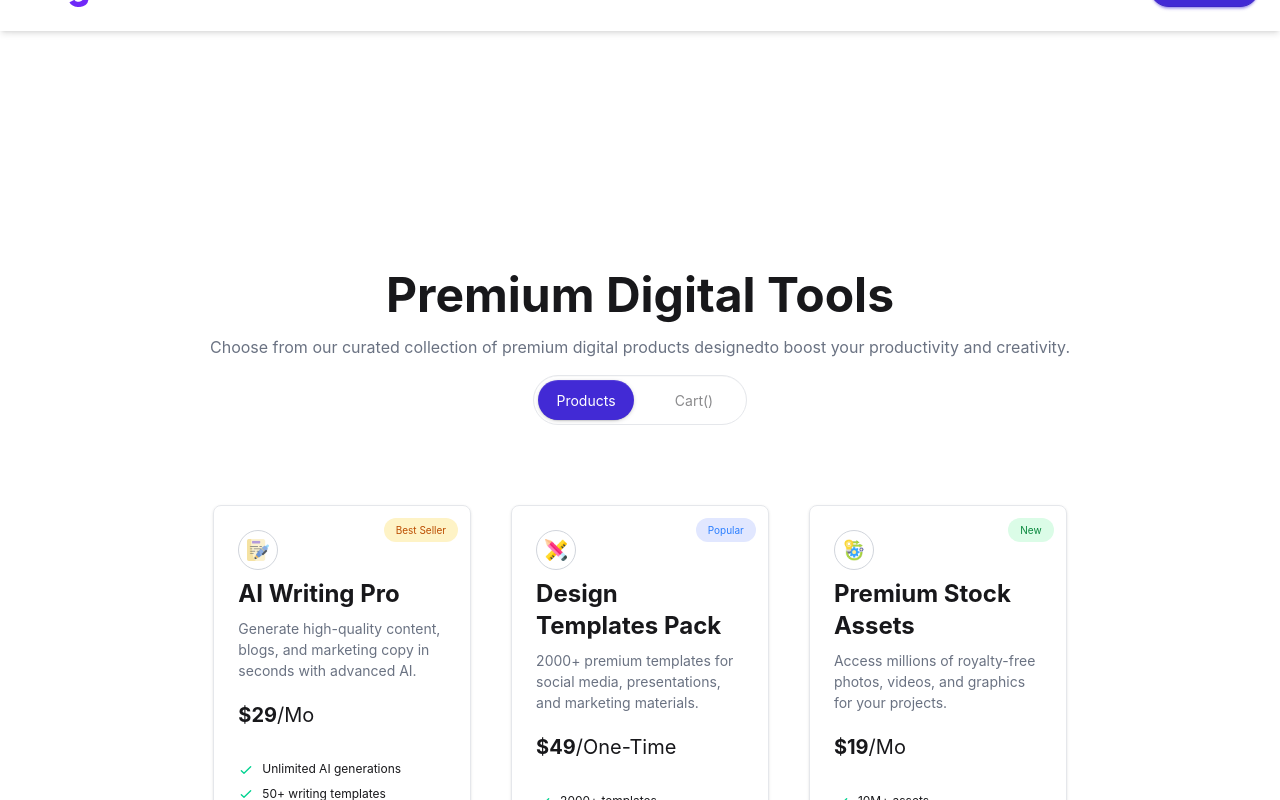
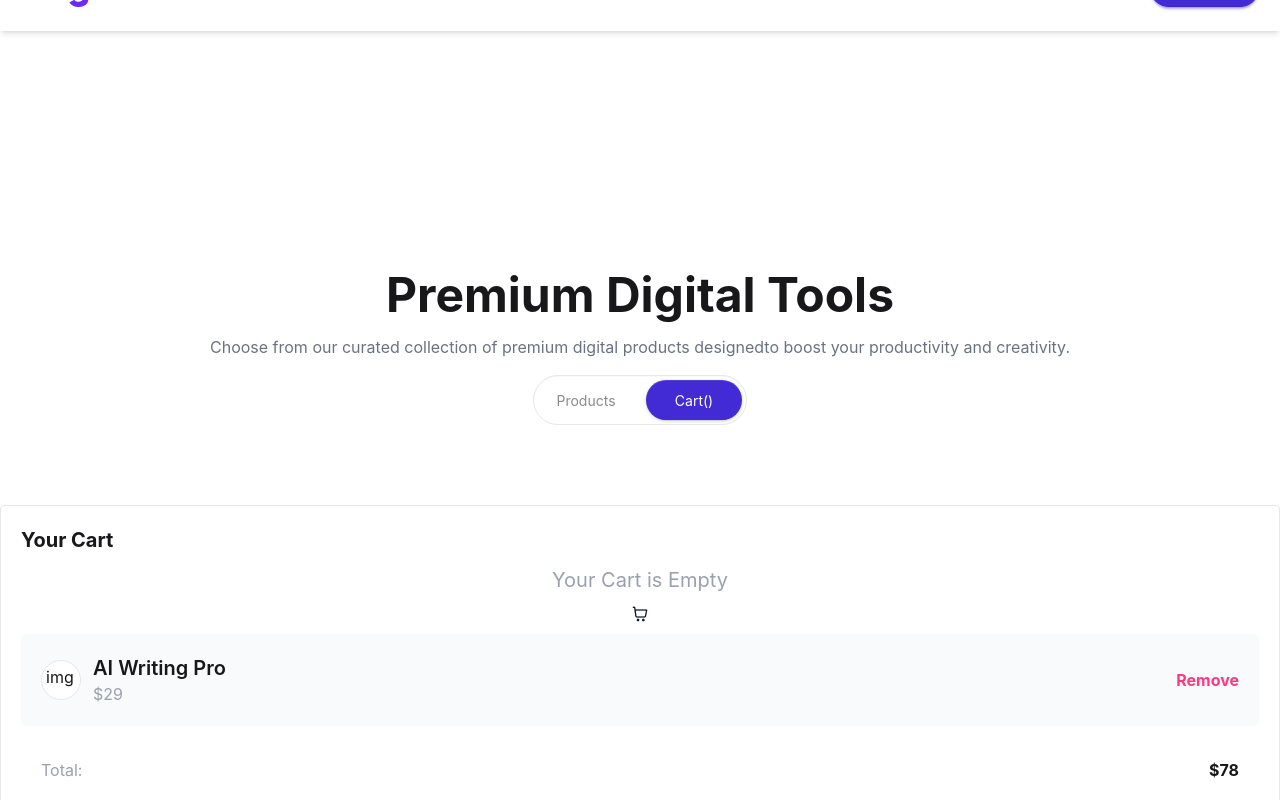
Before and after one commit to devmishu/tool-verse, a React (Vite) app: page / in a window 1280 px wide. Both pictures are taken after a click on the tab "Cart()". Shown: the part 769-1569 px from the top of the page. Built offline with nearby package versions, Linux system fonts and the light colour scheme.

Commit message:
deasign a card section

```diff
--- a/src/App.jsx
+++ b/src/App.jsx
@@ -1,4 +1,4 @@
-import { use } from "react";
+import { use, useState } from "react";
 import Footer from "./components/Footer/Footer"
 import Header from "./components/Header/Header"
 import Main from "./components/Main/Main";
@@ -14,10 +14,16 @@ const itemDataPromise = fetchItem();
 
 function App() {
   const itemData = use(itemDataPromise);
+  const [activeTab, setActiveTab] = useState("Products");
+
   return (
     <div className="space-y-60">
       <Header navList={navList} />
-      <Main itemData={itemData} />
+      <Main
+        itemData={itemData}
+        setActiveTab={setActiveTab}
+        activeTab={activeTab}
+      />
       <Footer navList={navList} />
     </div>
   )
--- /dev/null
+++ b/src/UI/CartCard.jsx
@@ -0,0 +1,19 @@
+
+const CartCard = () => {
+    return (
+        <div className="p-5 bg-[#F9FAFC] rounded-md flex justify-between items-center ">
+            <div className="flex items-center gap-3 ">
+                <div className="w-10 h-10 border border-gray-200 p-1 rounded-full bg-white">
+                    <p >img</p>
+                </div>
+                <div>
+                    <h2 className="text-xl font-semibold ">AI Writing Pro</h2>
+                    <p className="text-gray-400">$29</p>
+                </div>
+            </div>
+            <button className="font-bold text-[#FF3980] hover:cursor-pointer">Remove</button>
+        </div>
+    );
+};
+
+export default CartCard;
--- a/src/components/Main/Main.jsx
+++ b/src/components/Main/Main.jsx
@@ -3,20 +3,26 @@ import TransparentPricing from './TransparentPricing/TransparentPricing';
 import StateHeader from './Stats/StatHeader/StateHeader';
 import StateItem from './Stats/StatItem/StateItem';
 import { Suspense } from 'react';
+import StatCartItem from './Stats/StatCartItem/StatCartItem';
 
 const fetchTransparentPricing = async () => {
     const res = await fetch('/transparentPricingData.json')
     return res.json();
 }
 
-const Main = ({ itemData }) => {
+const Main = ({ itemData, setActiveTab, activeTab }) => {
     const transparentPricingPromise = fetchTransparentPricing();
     console.log(itemData);
     return (
         <div className='space-y-20'>
-            <StateHeader />
-            <StateItem itemData={itemData} />
-            <Suspense fallback="Loading...">
+            <StateHeader activeTab={activeTab} setActiveTab={setActiveTab} />
+            {
+                activeTab === 'Products' ? <StateItem
+                    itemData={itemData}
+                /> : <StatCartItem />
+            }
+
+            <Suspense fallback={<span className="loading loading-spinner loading-xs"></span>}>
                 <TransparentPricing transparentPricingPromise={transparentPricingPromise} />
             </Suspense>
         </div>
--- /dev/null
+++ b/src/components/Main/Stats/StatCartItem/StatCartItem.jsx
@@ -0,0 +1,25 @@
+
+import CartCard from '../../../../UI/CartCard';
+import cartIcon from '../../../../assets/products/shopping-cart.png'
+
+const StatCartItem = () => {
+    return (
+        <div className='container mx-auto p-5 border border-gray-200  rounded-sm space-y-3 '>
+            <h2 className='text-xl font-bold'>Your Cart</h2>
+
+            <div className='flex flex-col justify-center items-center gap-3 '>
+                <h2 className='text-xl text-gray-400 '>Your Cart is Empty</h2>
+                <img src={cartIcon} alt="" />
+            </div>
+            <CartCard/>
+            <div className='flex justify-between p-5 '>
+                <h2 className='text-gray-400'>Total:</h2>
+                <h2 className='font-bold'>$78</h2>
+            </div>
+            <button className='btn btn-primary rounded-full w-full'>Proceed to Checkout</button>
+
+        </div>
+    );
+};
+
+export default StatCartItem;
--- a/src/components/Main/Stats/StatHeader/StateHeader.jsx
+++ b/src/components/Main/Stats/StatHeader/StateHeader.jsx
@@ -2,11 +2,11 @@
 import StateTab from './StateTab';
 import Title from './Title';
 
-const StateHeader = () => {
+const StateHeader = ({ activeTab, setActiveTab }) => {
     return (
         <div className='flex flex-col items-center justify-center gap-4 '>
             <Title />
-            <StateTab />
+            <StateTab activeTab={activeTab} setActiveTab={setActiveTab} />
         </div>
     );
 };
--- a/src/components/Main/Stats/StatHeader/StateTab.jsx
+++ b/src/components/Main/Stats/StatHeader/StateTab.jsx
@@ -1,9 +1,30 @@
+const StateTab = ({ activeTab, setActiveTab }) => {
+    return (
+        <div
+            role="tablist"
+            className="tabs tabs-box bg-transparent border border-gray-200 rounded-full overflow-hidden w-fit space-x-3"
+        >
+            {/* Products */}
+            <a
+                onClick={() => setActiveTab("Products")}
+                role="tab"
+                className={`tab rounded-full w-24
+          ${activeTab === "Products" ? "tab-active bg-primary text-white" : ""}
+        `}
+            >
+                Products
+            </a>
 
-const StateTab = () => {
-    return (
-        <div role="tablist" className="tabs tabs-box bg-transparent border border-gray-200 rounded-full overflow-hidden w-fit space-x-3">
-            <a role="tab" className="tab rounded-full w-24 tab-active bg-primary text-white">Products</a>
-            <a role="tab" className="tab rounded-full w-24 ">Cart()</a>
+            {/* Cart */}
+            <a
+                onClick={() => setActiveTab("Cart")}
+                role="tab"
+                className={`tab rounded-full w-24
+          ${activeTab === "Cart" ? "tab-active bg-primary text-white" : ""}
+        `}
+            >
+                Cart()
+            </a>
         </div>
     );
 };
--- a/src/components/Main/Stats/StatItem/StateItem.jsx
+++ b/src/components/Main/Stats/StatItem/StateItem.jsx
@@ -1,4 +1,4 @@
-import PricingCard from '../../../../UI/PricingCard';
+
 import StateCard from '../../../../UI/StateCard';
 
 const StateItem = ({ itemData }) => {
```
